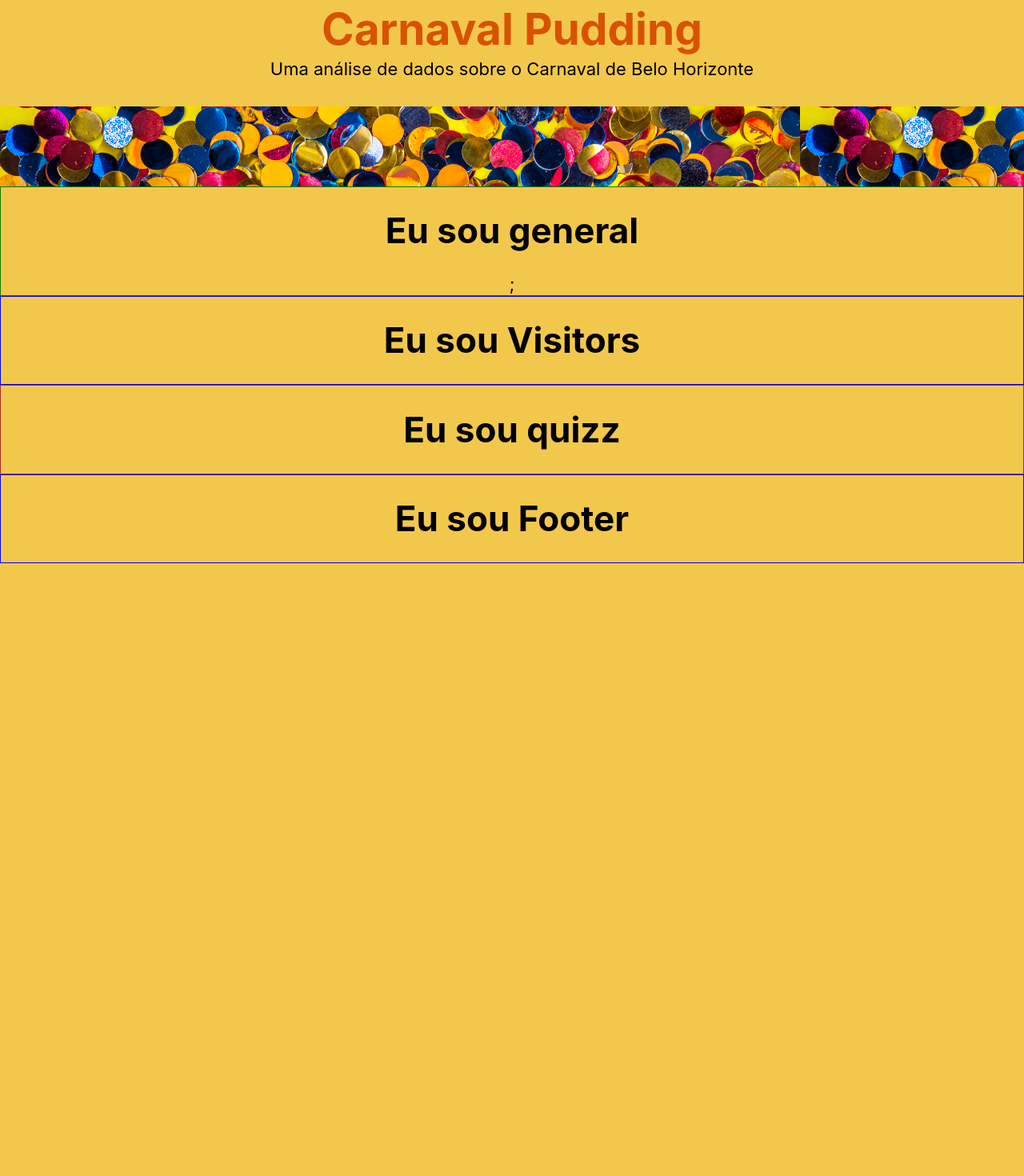
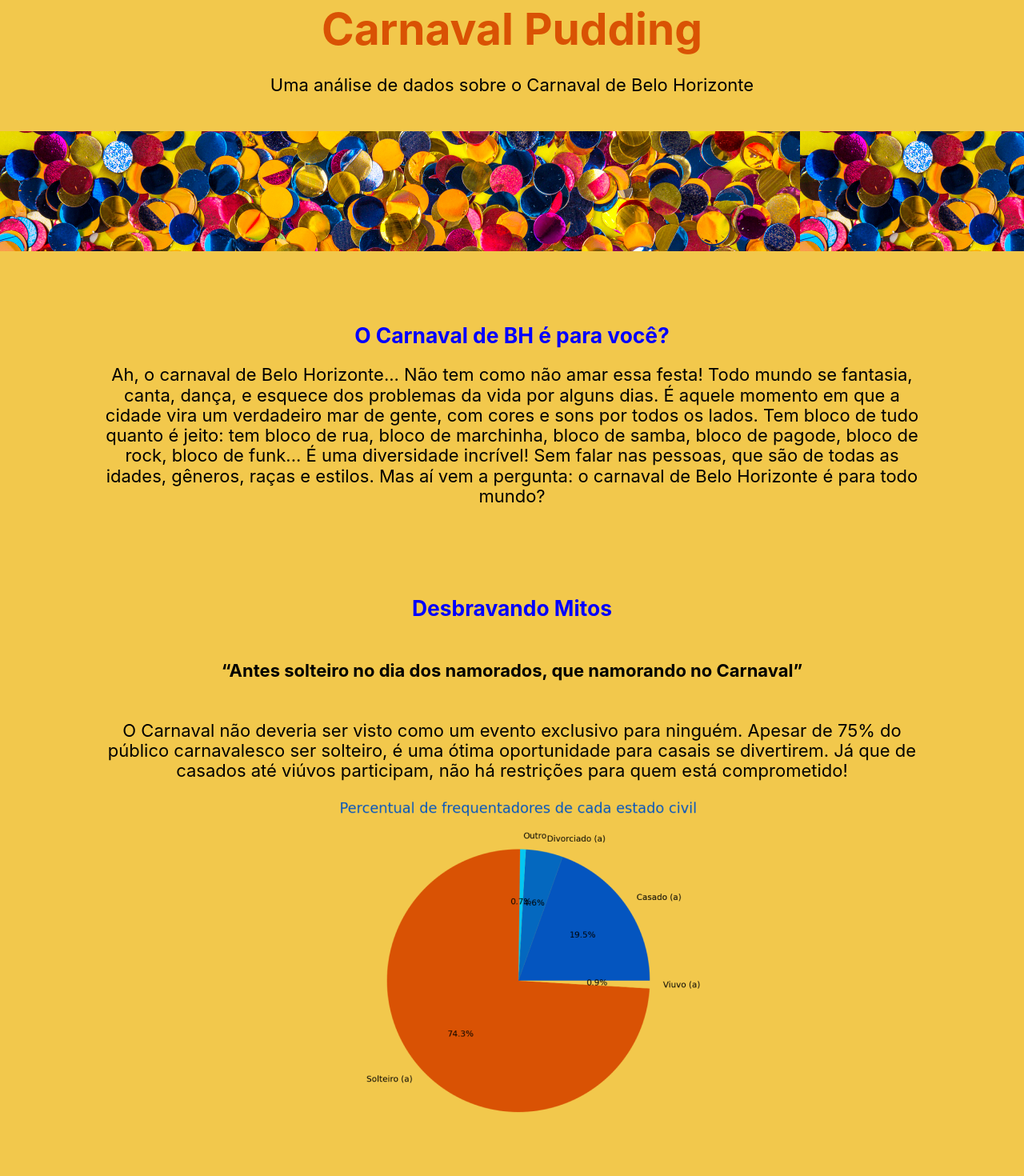
Before and after one commit to joaofq/carnaval-pudding-frontend, a React (Create React App) app: page / in a window 1280 px wide. Shown: the part 160-1630 px from the top of the page at 80% size. Before the commit the page ends 864 px from the top, so only its background shows below. Built offline with nearby package versions, Linux system fonts and the light colour scheme.

Commit message:
Inicial General Section

```diff
--- a/src/components/General/General.js
+++ b/src/components/General/General.js
@@ -1,9 +1,37 @@
 import './general.css';
+import graficoteste from '../../images/graficoteste.png';
 
 function General() {
   return (
     <div className="general">
-      <h1>Eu sou general</h1>;
+      <h2 className="section__subtitle">O Carnaval de BH é para você?</h2>
+      <p>
+        Ah, o carnaval de Belo Horizonte... Não tem como não amar essa festa!
+        Todo mundo se fantasia, canta, dança, e esquece dos problemas da vida
+        por alguns dias. É aquele momento em que a cidade vira um verdadeiro mar
+        de gente, com cores e sons por todos os lados. Tem bloco de tudo quanto
+        é jeito: tem bloco de rua, bloco de marchinha, bloco de samba, bloco de
+        pagode, bloco de rock, bloco de funk... É uma diversidade incrível! Sem
+        falar nas pessoas, que são de todas as idades, gêneros, raças e estilos.
+        Mas aí vem a pergunta: o carnaval de Belo Horizonte é para todo mundo?
+      </p>
+      <div className="section__container">
+        <div className="section__text">
+          <h2 className="section__subtitle">Desbravando Mitos</h2>
+          <p className="section__quote">
+            “Antes solteiro no dia dos namorados, que namorando no Carnaval”
+          </p>
+          <p className="section__paragraph">
+            O Carnaval não deveria ser visto como um evento exclusivo para
+            ninguém. Apesar de 75% do público carnavalesco ser solteiro, é uma
+            ótima oportunidade para casais se divertirem. Já que de casados até
+            viúvos participam, não há restrições para quem está comprometido!
+          </p>
+        </div>
+        <div className="section__chart">
+          <img src={graficoteste} />
+        </div>
+      </div>
     </div>
   );
 }
--- a/src/components/General/general.css
+++ b/src/components/General/general.css
@@ -1,3 +1,4 @@
 .general {
-  border: 1px solid green;
+  margin: 90px auto;
+  max-width: 80%;
 }
--- a/src/components/Header/header.css
+++ b/src/components/Header/header.css
@@ -9,12 +9,12 @@
 }
 
 .header__subtitle {
-  margin-top: 5px;
+  margin-top: 25px;
 }
 
 .header__divisor {
-  margin-top: 34px;
+  margin-top: 45px;
   width: 100%;
-  height: 100px;
+  height: 150px;
   background: url(../../images/confetes.jpg);
 }
--- a/src/index.css
+++ b/src/index.css
@@ -18,3 +18,27 @@ code {
 * {
   font-size: 22px;
 }
+
+.section__subtitle {
+  color: blue;
+  font-size: 1.2em;
+}
+
+.section__text {
+}
+
+.section__quote {
+  margin-top: 50px;
+  font-weight: bold;
+}
+
+.section__paragraph {
+  margin-top: 50px;
+}
+
+.section__container {
+  margin-top: 90px;
+  display: flex;
+  justify-content: center;
+  flex-wrap: wrap;
+}
```
Also changed, not shown: src/images/graficoteste.png (added).
